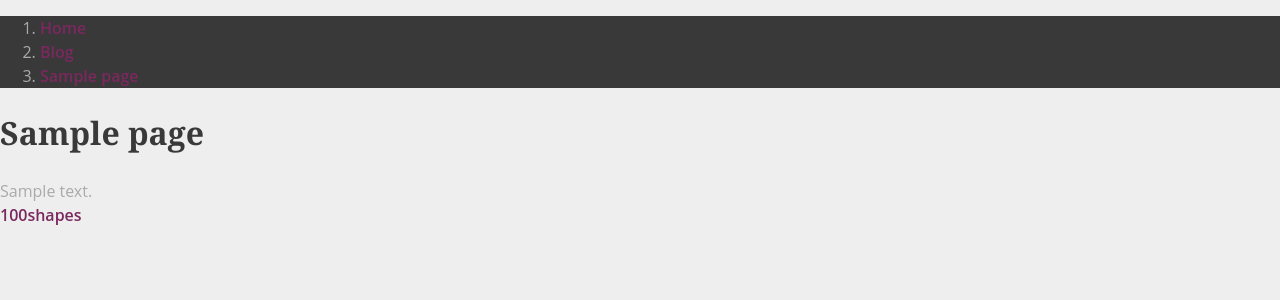
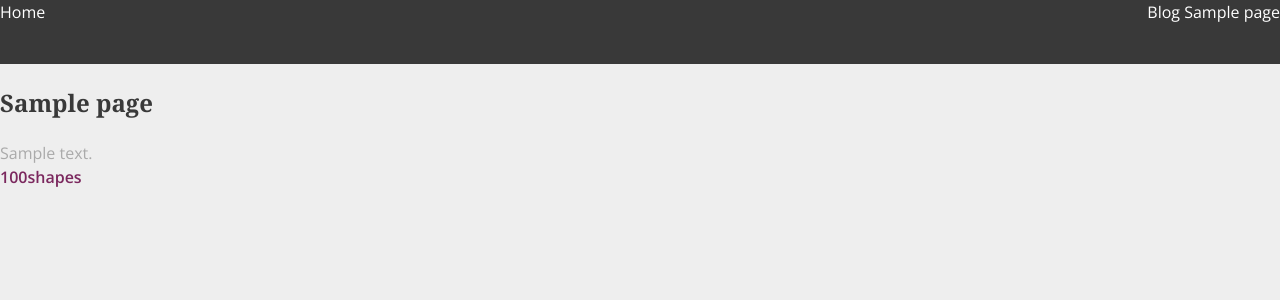
Before and after one commit to 100Shapes/100shapes.github.com, a Python web app: template ohs-pelican-theme/templates/page.html in a window 1280 px wide. Shown: the top 300 px of the page. Run offline with Jinja, Linux system fonts and the light colour scheme; the template is opened without the code that fills it: most values are stand-ins (such as "Sample title", 1, 10 or a date in 2020); style sheets or scripts are compiled from the project's sources; some libraries are stand-ins or nearby versions.

Commit message:
Initial global styling

```diff
--- a/ohs-pelican-theme/static/css/base.css
+++ b/ohs-pelican-theme/static/css/base.css
@@ -15,6 +15,24 @@ body {
 }
 nav {
   background-color: #393939;
+  height: 4em;
+}
+nav a {
+  color: #fff;
+  font-weight: normal;
+}
+nav ol {
+  margin: 0;
+  padding: 0;
+  text-align: right;
+}
+nav li {
+  padding: 0;
+  list-style-type: none;
+  display: inline;
+}
+nav li:first-child {
+  float: left;
 }
 h1,
 h2,
--- a/ohs-pelican-theme/static/less/base.less
+++ b/ohs-pelican-theme/static/less/base.less
@@ -9,6 +9,10 @@
 @link-color-base: #7b285e;
 @link-color-hover: @link-color-base;
 
+@ws-unit: 1em / 2;
+
+
+
 a {
 	font-weight: 600;
 	color: @link-color-base;
@@ -18,6 +22,7 @@ a {
 		text-decoration: underline;
 	}
 }
+
 body {
 	background-color: @background-color-light;
 	margin: 0;
@@ -25,9 +30,33 @@ body {
 	color: @body-copy-color;
 	line-height: 1.5;
 }
+
 nav {
 	background-color: @background-color-dark;
+	height: @ws-unit * 8;
+
+	a {
+		color: #fff;
+		font-weight: normal;
+	}
+
+	ol {
+		margin: 0;
+		padding: 0;
+		text-align: right;
+	}
+
+	li {
+		padding: 0;
+		list-style-type: none;
+		display: inline;
+
+		&:first-child {
+			float: left;
+		}
+	}
 }
+
 h1, h2, h3, h4, h5, h6 {
 	font-family: @font-family-headings;
 	color: @background-color-dark;
--- a/ohs-pelican-theme/templates/base.html
+++ b/ohs-pelican-theme/templates/base.html
@@ -15,9 +15,11 @@
 
         <meta name="author" content="{% block author %}{% endblock %}">
 
+        <link href='http://fonts.googleapis.com/css?family=Open+Sans:400,600' rel='stylesheet'>
 
-        <link rel="stylesheet" href="{{ SITEURL }}/theme/css/normalize.min.css">
-        <link rel="stylesheet" type="text/css" href="{{ SITEURL }}/theme/css/base.css" />
+        <link rel="stylesheet" href="{{ SITEURL }}/theme/css/reset.css" />
+        <link rel="stylesheet" href="{{ SITEURL }}/theme/css/base.css" />
+
         {% block extraHead %}
         {% endblock extraHead %}
 
```
